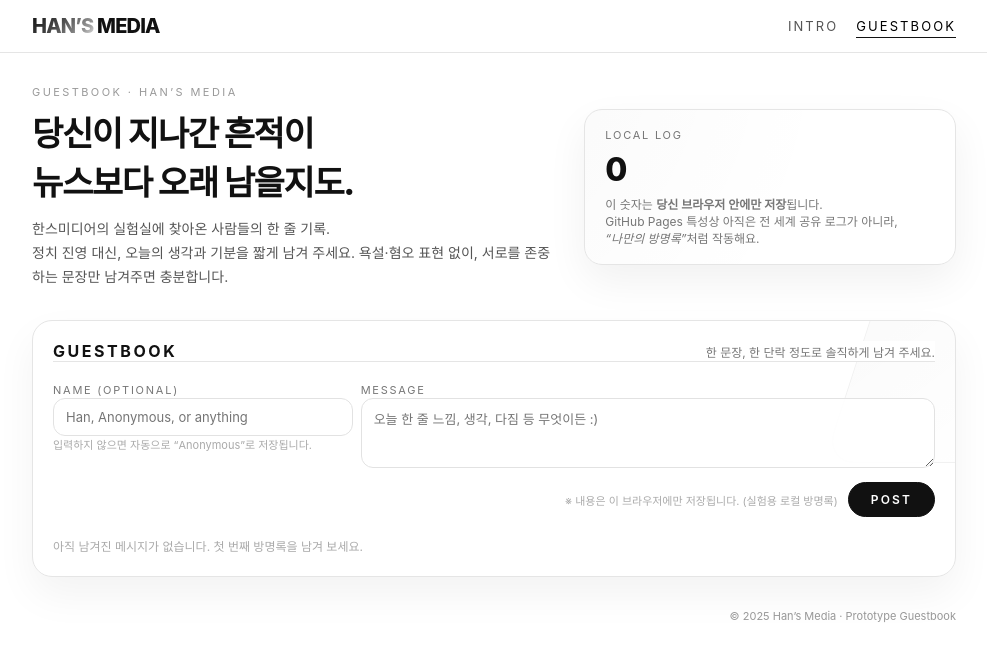
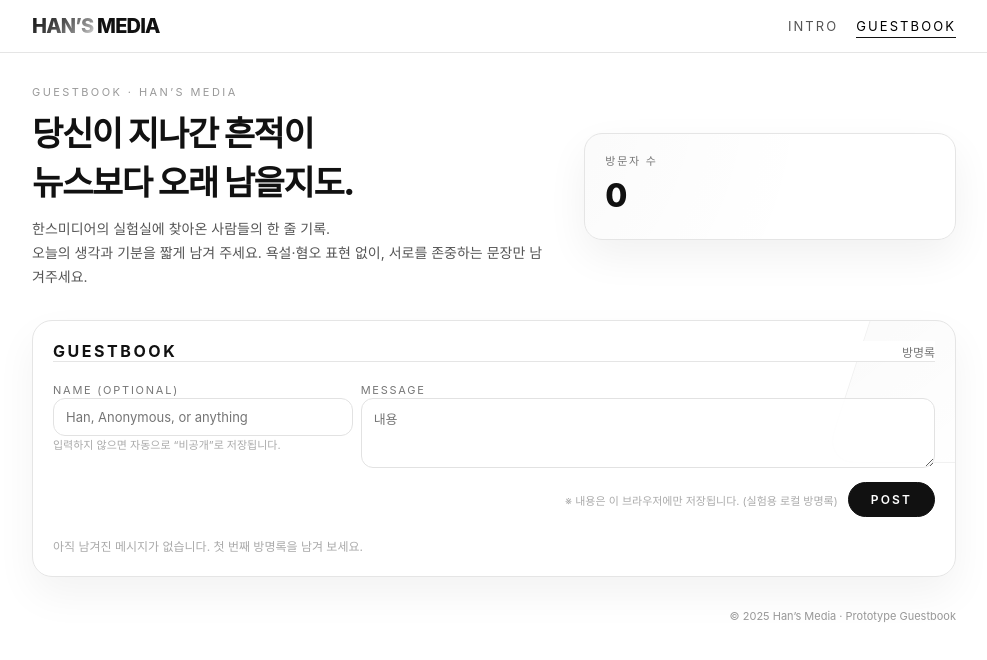
Before and after one commit to pizza-boss/hansmedia, a plain HTML site: page main.html in a window 1280 px wide. Shown: the whole page, without its empty margins (146-1133 px from the left). Drawn offline with Linux system fonts and the light colour scheme.

Commit message:
Update main.html

```diff
--- a/main.html
+++ b/main.html
@@ -368,18 +368,15 @@
         <h1 class="hero-title">당신이 지나간 흔적이<br>뉴스보다 오래 남을지도.</h1>
         <p class="hero-sub">
           한스미디어의 실험실에 찾아온 사람들의 한 줄 기록.<br>
-          정치 진영 대신, 오늘의 생각과 기분을 짧게 남겨 주세요.
-          욕설·혐오 표현 없이, 서로를 존중하는 문장만 남겨주면 충분합니다.
+          오늘의 생각과 기분을 짧게 남겨 주세요.
+          욕설·혐오 표현 없이, 서로를 존중하는 문장만 남겨주세요.
         </p>
       </div>
 
       <aside class="stat-card">
-        <div class="stat-label">LOCAL LOG</div>
+        <div class="stat-label">방문자 수</div>
         <div class="stat-value" id="messageCount">0</div>
         <div class="stat-note">
-          이 숫자는 <strong>당신 브라우저 안에만 저장</strong>됩니다.<br>
-          GitHub Pages 특성상 아직은 전 세계 공유 로그가 아니라,<br>
-          <em>“나만의 방명록”</em>처럼 작동해요.
         </div>
       </aside>
     </section>
@@ -387,7 +384,7 @@
     <section class="guestbook-card">
       <header class="guestbook-header">
         <div class="guestbook-title">GUESTBOOK</div>
-        <div class="guestbook-desc">한 문장, 한 단락 정도로 솔직하게 남겨 주세요.</div>
+        <div class="guestbook-desc"> 방명록 </div>
       </header>
 
       <form class="guest-form" id="guestForm">
@@ -395,12 +392,12 @@
           <div>
             <label for="name">Name (optional)</label>
             <input type="text" id="name" placeholder="Han, Anonymous, or anything">
-            <div class="helper">입력하지 않으면 자동으로 “Anonymous”로 저장됩니다.</div>
+            <div class="helper"> 입력하지 않으면 자동으로 “비공개”로 저장됩니다.</div>
           </div>
 
           <div>
             <label for="message">Message</label>
-            <textarea id="message" placeholder="오늘 한 줄 느낌, 생각, 다짐 등 무엇이든 :)"></textarea>
+            <textarea id="message" placeholder="내용"></textarea>
           </div>
         </div>
 
```
